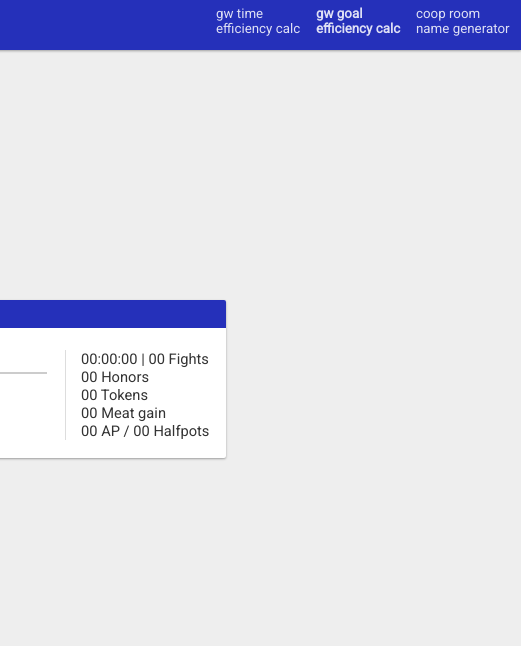
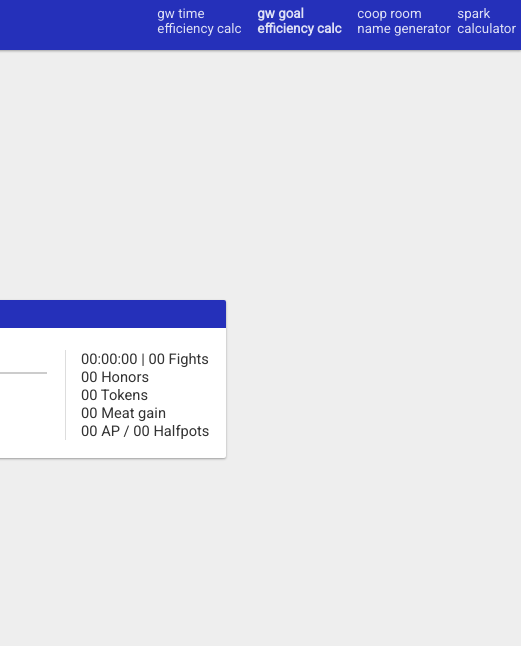
Before and after one commit to clover-ly/clover-ly.github.io, a plain HTML site: page gw2/index.html in a window 1280 px wide. Shown: the full height of the page, 759-1280 px from the left. Drawn offline with Linux system fonts and the light colour scheme.

Commit message:
Update index.html

```diff
--- a/gw2/index.html
+++ b/gw2/index.html
@@ -28,6 +28,9 @@
       </div>
       <div class="navlink">
       <a href="https://clover-ly.github.com/coop" class="header">coop room name generator</a>
+      </div>
+      <div class="navlink">
+      <a href="https://clover-ly.github.com/coop" class="header" >spark <br>calculator</a>
       </div>
       </div>
       </div>
```
